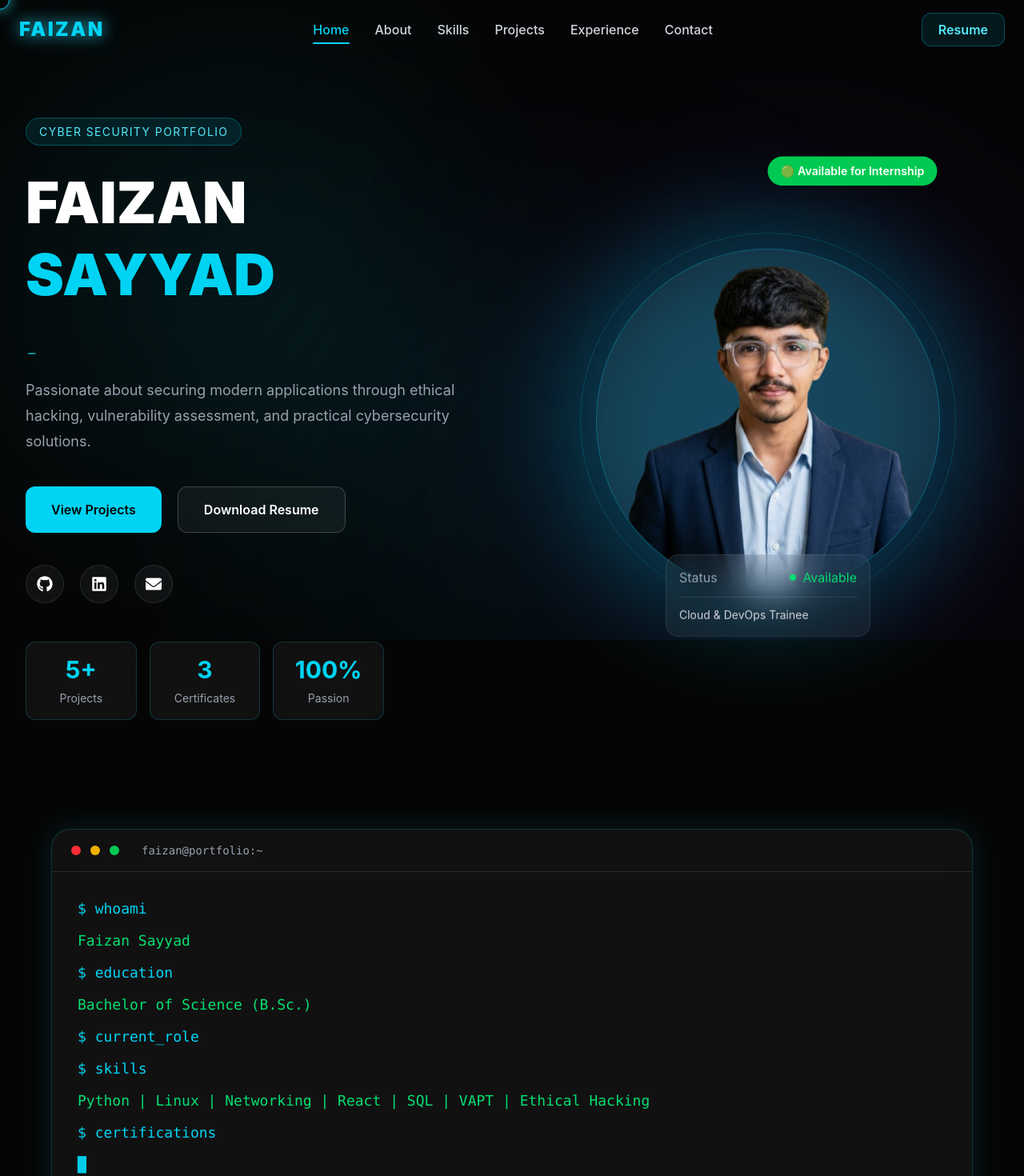
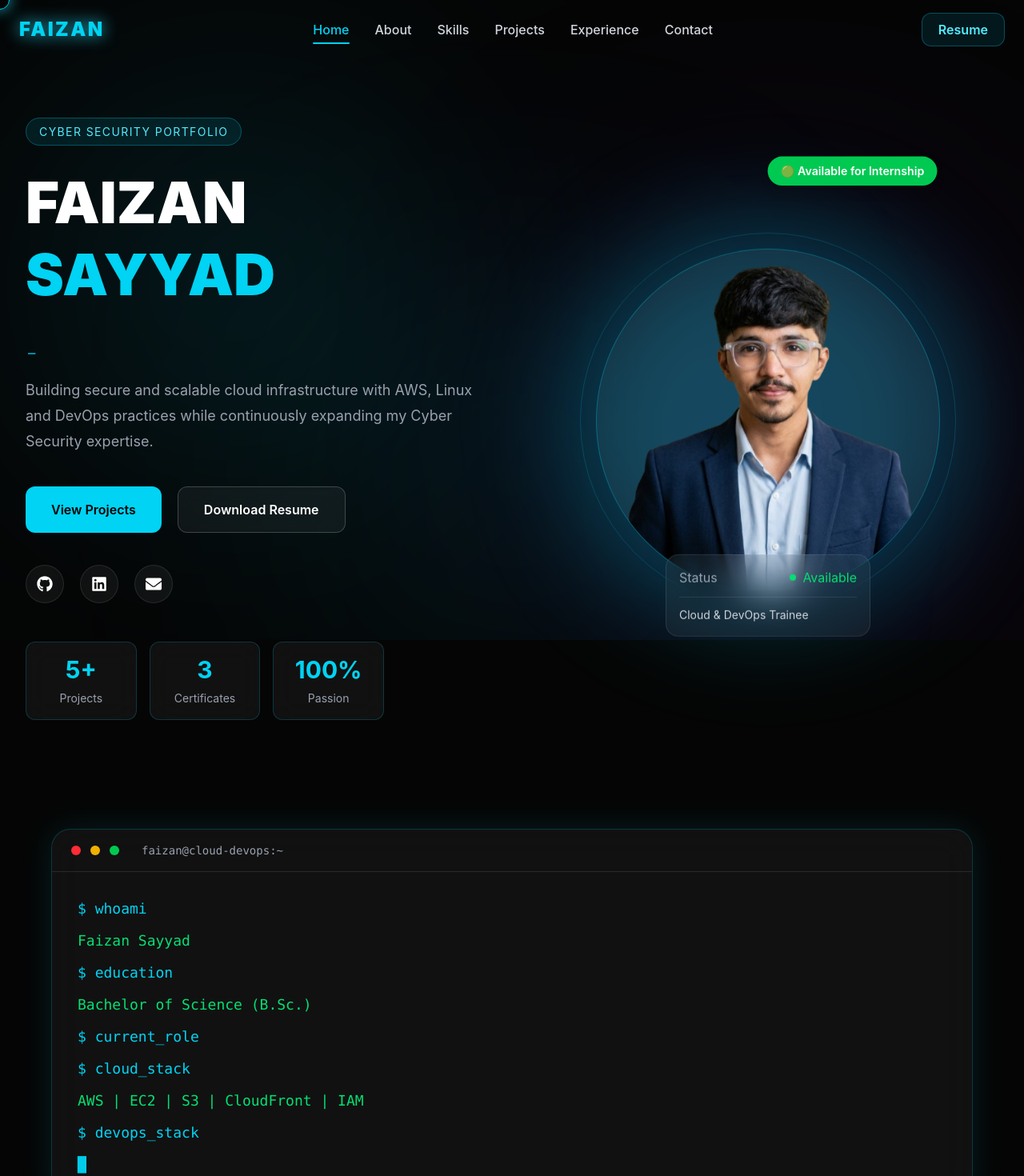
Before and after one commit to faizansayyad7/Portfolio, a React app: page / in a window 1280 px wide. Shown: the top 1470 px of the page at 80% size. Built offline with nearby package versions, Linux system fonts and the light colour scheme; the HTML template or start-up script is replaced by a standard one.

Commit message:
Updated terminal for Cloud and DevOps branding

```diff
--- a/src/components/Hero.jsx
+++ b/src/components/Hero.jsx
@@ -48,8 +48,7 @@ export default function Hero() {
 </p>
 
 <p className="mt-6 max-w-xl text-lg leading-8 text-gray-400">
-  Passionate about securing modern applications through ethical hacking,
-  vulnerability assessment, and practical cybersecurity solutions.
+  Building secure and scalable cloud infrastructure with AWS, Linux and DevOps practices while continuously expanding my Cyber Security expertise.
 </p>
 
           <div className="mt-10 flex flex-wrap gap-5">
--- a/src/components/Terminal.jsx
+++ b/src/components/Terminal.jsx
@@ -13,29 +13,40 @@ const lines = [
   "",
 
   "$ current_role",
-  "Cyber Security Intern",
+  "Cloud & DevOps Trainee",
 
   "",
 
-  "$ skills",
-  "Python | Linux | Networking | React | SQL | VAPT | Ethical Hacking",
+  "$ cloud_stack",
+  "AWS | EC2 | S3 | CloudFront | IAM",
+
+  "",
+
+  "$ devops_stack",
+  "Linux | Git | GitHub | Docker (Learning)",
+
+  "",
+
+  "$ cybersecurity",
+  "VAPT | Networking | Python | OWASP Top 10",
 
   "",
 
   "$ certifications",
+  "AWS Cloud Training",
   "Cyber Security Basics",
   "IoT Network Specialist",
   "Cybersecurity Foundation",
 
   "",
 
-  "$ goal",
-  "Become a Professional Cyber Security Engineer",
+  "$ career_path",
+  "Cloud Engineer → DevOps Engineer → DevSecOps → Cyber Security",
 
   "",
 
   "$ status",
-  "Available for Internship ✔",
+  "Available for Internship & Entry-Level Roles ✔",
 ];
 
 export default function Terminal() {
@@ -74,7 +85,7 @@ export default function Terminal() {
           <div className="h-3 w-3 rounded-full bg-green-500"></div>
 
           <span className="ml-4 font-mono text-sm text-gray-400">
-            faizan@portfolio:~
+            faizan@cloud-devops:~
           </span>
         </div>
 
```
